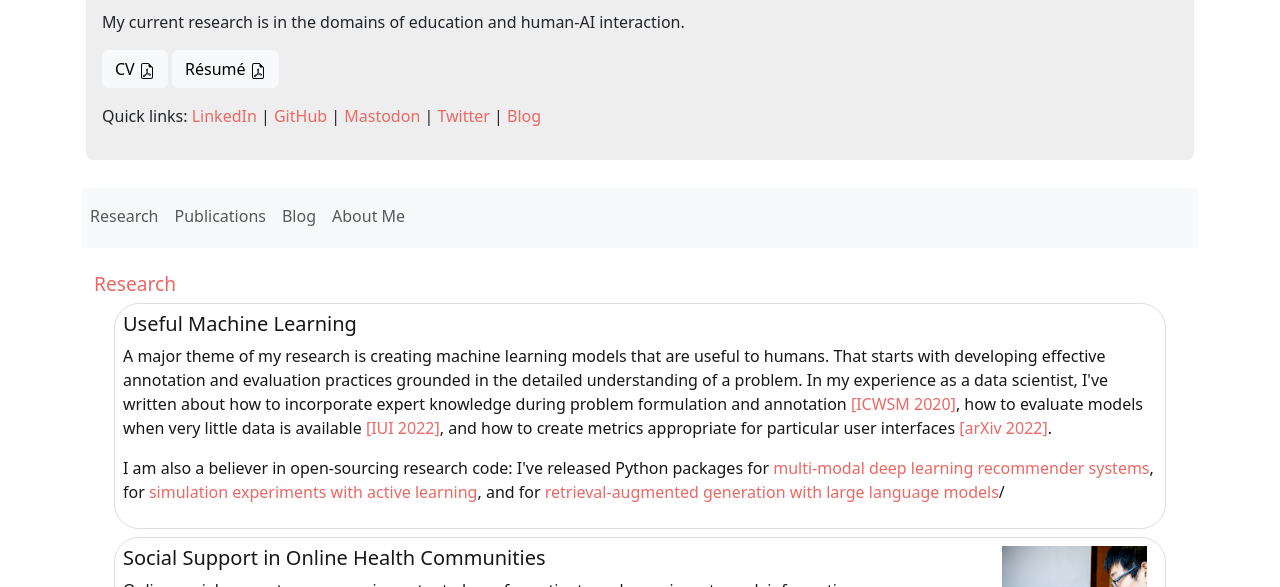
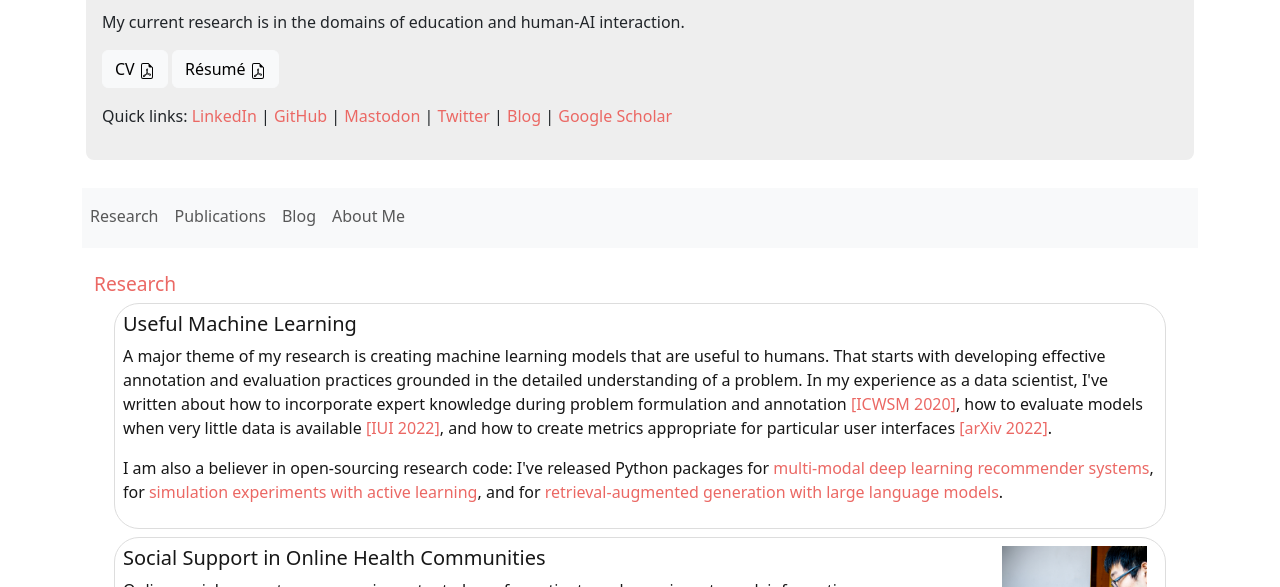
Before and after one commit to levon003/levon003.github.io, a Jekyll site: the page index.html, which Jekyll copies as it is, in a window 1280 px wide and 900 px high. Shown: the part 290-877 px from the top of the window. Built offline with Jekyll 4.4.1, drawn with Linux system fonts in a browser that asks for light colours.

Commit message:
Update index

```diff
--- a/index.html
+++ b/index.html
@@ -62,6 +62,7 @@
                 | <a rel="me" href="https://hci.social/@zwlevonian">Mastodon</a>
                 | <a rel="me" href="https://twitter.com/zwlevonian">Twitter</a>
                 | <a rel="me" href="https://levon003.github.io/blog">Blog</a>
+                | <a rel="me" href="https://scholar.google.com/citations?user=t444uPcAAAAJ&hl=en">Google Scholar</a>
             </p>
         </div>
 
@@ -164,7 +165,7 @@
                             systems</a>,
                         for <a href="https://github.com/levon003/ALSim">simulation experiments with active
                             learning</a>,
-                        and for <a href="https://github.com/DigitalHarborFoundation/llm-math-education">retrieval-augmented generation with large language models</a>/
+                        and for <a href="https://github.com/DigitalHarborFoundation/llm-math-education">retrieval-augmented generation with large language models</a>.
                     </p>
                 </div>
 
```
